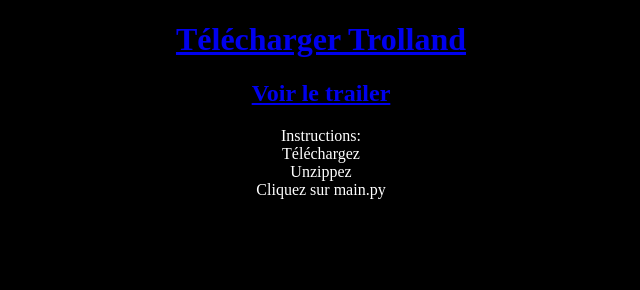
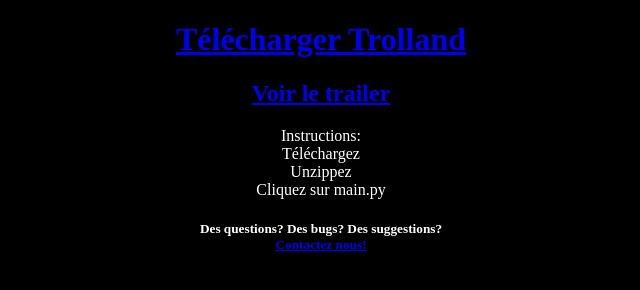
Before and after one commit to qwertyrgb/Trolland, a plain HTML site: page index.html in a window 1280 px wide. Shown: the whole page, without its empty margins (319-959 px from the left). Drawn offline with Linux system fonts and the light colour scheme.

Commit message:
Update index.html

```diff
--- a/index.html
+++ b/index.html
@@ -7,5 +7,7 @@
   <h1><a href='Trolland.zip' download>Télécharger Trolland</a></h1>
   <h2><a href='https://www.youtube.com/watch?v=xAn5LMcrwHI'>Voir le trailer</a></h2>
 Instructions:<br>Téléchargez<br>Unzippez<br>Cliquez sur main.py
+<h5>Des questions? Des bugs? Des suggestions?<br>
+  <a href='mailto:trolland.devs@gmail.com'>Contactez nous!</a></h5>
 </body>
 </html>
```
